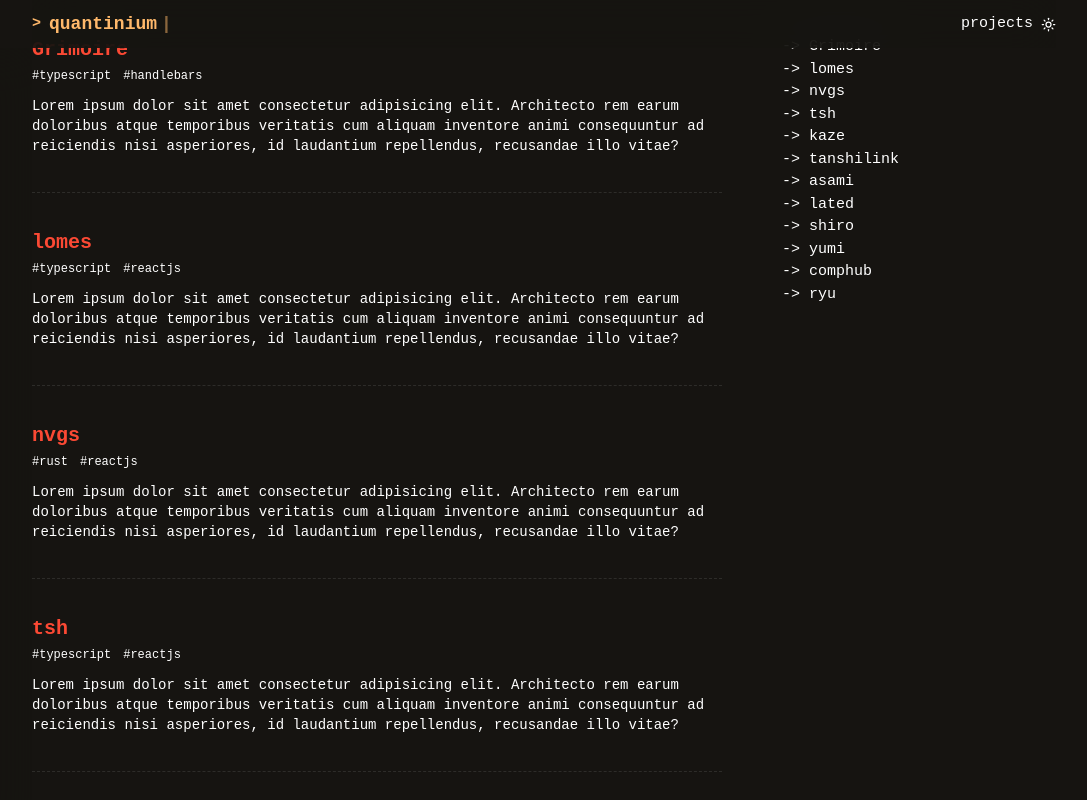
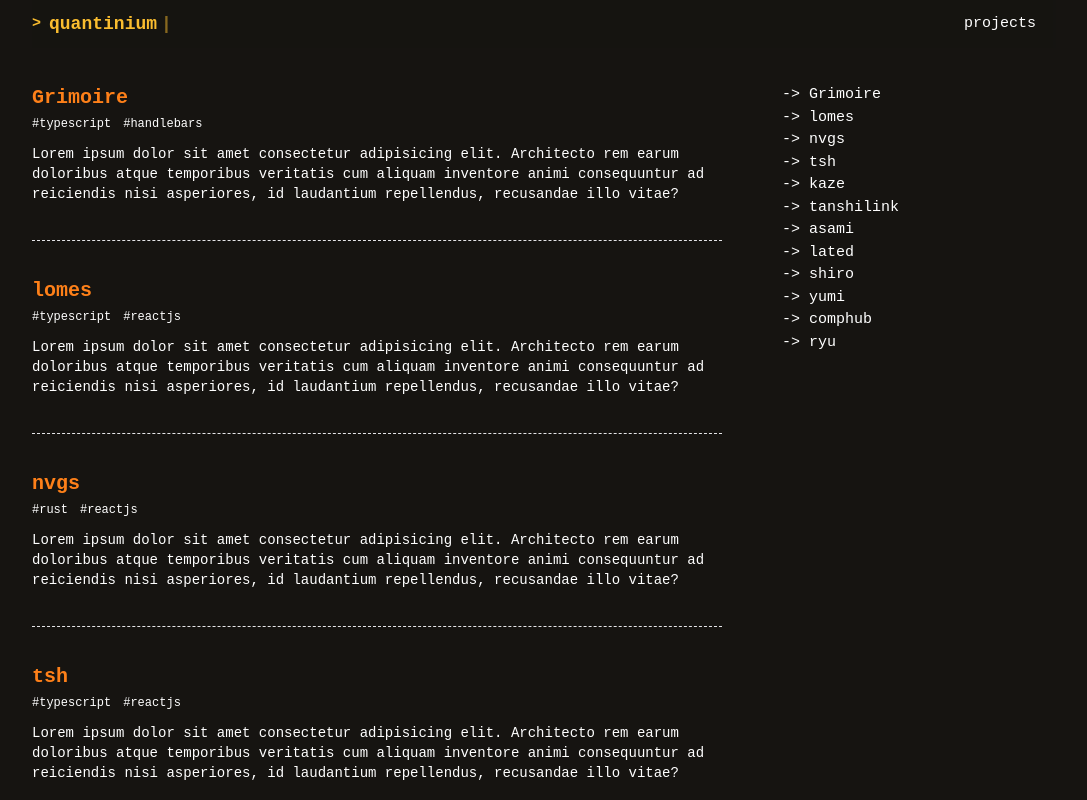
Before and after one commit to quantinium3/thy, a SvelteKit app: page /project in a window 1280 px wide. Shown: the top 800 px of the page, without its empty margins (112-1199 px from the left). Built offline with nearby package versions, Linux system fonts and the light colour scheme.

Commit message:
some colors

```diff
--- a/src/app.css
+++ b/src/app.css
@@ -2,7 +2,7 @@
 
 @import 'tw-animate-css';
 
-@custom-variant dark (&:is(.dark *));
+@custom-variant dark (&:where([data-theme=dark], [data-theme=dark] *));
 
 :root {
     --radius: 0.625rem;
--- a/src/app.html
+++ b/src/app.html
@@ -1,5 +1,5 @@
 <!doctype html>
-<html lang="en" class="dark">
+<html lang="en" data-theme="dark">
 
 <head>
     <meta charset="utf-8" />
@@ -9,18 +9,18 @@
 </head>
 
 <body data-sveltekit-preload-data="hover"
-      class="dark:bg-[#161411] bg-[#FCFAF6] max-w-5xl mx-auto dark:text-white text-black">
-<div>
-    %sveltekit.body%
-</div>
+    class="dark:bg-[#161411] bg-[#FCFAF6] max-w-5xl mx-auto dark:text-white text-black">
+    <div>
+        %sveltekit.body%
+    </div>
 </body>
 
-<script>
-    const theme = localStorage.getItem('theme')
+<script type="module">
+    const theme = localStorage.getItem('color-scheme')
 
     theme
-        ? document.documentElement.setAttribute('theme', theme)
-        : localStorage.setItem('theme', 'dark')
+        ? document.documentElement.setAttribute('color-scheme', theme)
+        : localStorage.setItem('color-scheme', 'dark')
 </script>
 
 </html>
--- a/src/components/Blog.svelte
+++ b/src/components/Blog.svelte
@@ -5,10 +5,10 @@
 
 <div class="flex flex-col border-b border-dashed py-9 border-zinc-500/50">
 	<div class=" mb-1">
-		<h1 class="text-xl font-semibold">
+		<h1 class="text-xl font-semibold text-[#fe8019]">
 			<a
 				href="/blog/{blog.slug}"
-				class="link-animate text-[#cc241d] dark:text-[#fb4934] dark:hover:border-b-white"
+				class="link-animate dark:hover:border-b-white"
 				>{blog.title}</a
 			>
 		</h1>
--- a/src/components/Navbar.svelte
+++ b/src/components/Navbar.svelte
@@ -33,9 +33,9 @@
 	];
 </script>
 
-<div class="mx-auto max-w-5xl flex h-[3rem] items-center justify-between w-full py-[1rem] fixed top-0 bg-[#161411]/90 z-1 backdrop-blur-xl">
+<div class="mx-auto pr-5 max-w-5xl flex h-[3rem] items-center justify-between w-full py-[1rem] fixed top-0 dark:bg-[#161411]/90 bg-[#FCFAF6]/90 z-1">
 	<div class="flex items-center space-x-1 font-bold text-orange-400 dark:text-orange-300">
-		<span class="text-md flex items-center font-bold text-orange-400 dark:text-orange-300">
+		<span class="text-md flex items-center font-bold text-[#fabd2f]">
 			<button class="mr-2 pointer-events-auto md:pointer-events-none" onclick={toggleSidebar}>></button>
 			<a href="/" class="flex text-lg whitespace-nowrap">quantinium</a><span
 				class="animate-pulse ml-1 text-lg"
@@ -53,7 +53,7 @@
 				>
 			{/each}
 		</div>
-		<div class="flex items-center gap-3">
+		<!-- <div class="flex items-center gap-3">
 			<button onclick={theme.toggle} aria-label="Toggle theme">
 				{#if theme.current === 'dark'}
 					<div in:fly={{ y: 10 }}>
@@ -65,7 +65,7 @@
 					</div>
 				{/if}
 			</button>
-		</div>
+		</div> -->
 	</div>
 </div>
 
--- a/src/components/Project.svelte
+++ b/src/components/Project.svelte
@@ -3,27 +3,30 @@
 	let { project } = $props();
 </script>
 
-<div class="py-9 border-b border-dashed flex flex-col">
+<div class="flex flex-col border-b border-dashed py-9">
 	<div class="mb-1">
-		<h1
-			class="font-semibold text-xl"><a href={project.slug}
-																			 class="link-animate text-[#cc241d] dark:text-[#fb4934] dark:hover:border-b-white">{project.title}</a></h1>
+		<h1 class="text-xl font-semibold">
+			<a
+				href={project.slug}
+				class="link-animate text-[#cc241d] dark:text-[#fe8019] dark:hover:border-b-white"
+				>{project.title}</a
+			>
+		</h1>
 	</div>
 	{#if project.image}
 		<img src={project.image} alt={project.title} />
 	{/if}
 	<div class="flex gap-3">
 		{#each project.tech as tech (tech)}
-			<span class="text-xs">#{tech.replaceAll("_", " ")}</span>
+			<span class="text-xs">#{tech.replaceAll('_', ' ')}</span>
 		{/each}
 	</div>
 
-	<div class="text-sm mt-3">{project.description}</div>
+	<div class="mt-3 text-sm">{project.description}</div>
 </div>
 
-
 <style>
-    .link-animate	{
+	.link-animate {
 		position: relative;
 		text-decoration: none;
 		padding-bottom: 3px;
@@ -40,14 +43,15 @@
 
 	.link-animate:after {
 		border-radius: 1em;
-        border-top: .1em solid;
-        content: "";
+		border-top: 0.1em solid;
+		content: '';
 		position: absolute;
 		right: 100%;
-        bottom: .14em;
+		bottom: 0.14em;
 		left: 0;
-        transition: right .4s cubic-bezier(0,.5,0,1),
-        border-color .4s ease-out;
+		transition:
+			right 0.4s cubic-bezier(0, 0.5, 0, 1),
+			border-color 0.4s ease-out;
 	}
 
 	.link-animate:hover:after {
--- a/src/components/Sidebar.svelte
+++ b/src/components/Sidebar.svelte
@@ -74,15 +74,17 @@
 				<span class="h-2 w-2 animate-pulse rounded-full bg-green-500"></span>
 				{status.toUpperCase()}
 			</span>
-			-
-			{neovimActivity}
+			{#if neovimActivity}
+				-
+				{neovimActivity}
+			{/if}
 		</span>
 	{/if}
 </div>
 <div class="my-5">
 	<span class="text-lg font-bold">navi</span>
 	{#each links as link (link.href)}
-		<div class="ml-2 flex flex-row gap-1 border-l border-white">
+		<div class="ml-2 flex flex-row gap-1 border-l dark:border-white border-black">
 			<span>–</span>
 			<span><a href={link.href} class="link-animate pt-1">{link.name}</a></span>
 		</div>
--- a/src/lib/theme.svelte.ts
+++ b/src/lib/theme.svelte.ts
@@ -1,14 +1,15 @@
-import { browser } from '$app/environment';
+import { browser } from '$app/environment'
 
 class Theme {
-    current = $state(browser && localStorage.getItem('theme'))
+	current = $state(browser && localStorage.getItem('color-scheme'))
 
-    toggle = () => {
-        const theme = this.current === 'dark' ? 'light' : 'dark';
-        document.documentElement.classList.contains("dark")
-        localStorage.setItem('theme', theme)
-        this.current = theme;
-    }
+	toggle = () => {
+		const theme = this.current === 'dark' ? 'light' : 'dark'
+		document.documentElement.setAttribute('color-scheme', theme)
+		localStorage.setItem('color-scheme', theme)
+		this.current = theme
+        console.log(theme)
+	}
 }
 
-export const theme = new Theme();
+export const theme = new Theme()
--- a/src/routes/+layout.svelte
+++ b/src/routes/+layout.svelte
@@ -55,7 +55,7 @@
 
 <Navbar {toggleSidebar} />
 <div
-	class="pt-3 sidebar fixed top-[3rem] z-10 min-h-screen min-w-[70%] bg-[#161411]/90 backdrop-blur-xl duration-300 ease-out {sidebarOpen
+	class="pt-3 sidebar fixed top-[3rem] z-10 min-h-screen min-w-[70%] dark:bg-[#161411]/90 bg-[#FCFAF6]/90 backdrop-blur-xl duration-300 ease-out {sidebarOpen
 		? 'open'
 		: ''}"
 >
@@ -72,6 +72,6 @@
 		transform: translateX(0);
 	}
 	.sidebar {
-		transform: translateX(-100%);
+		transform: translateX(-200%);
 	}
 </style>
--- a/src/routes/+page.svelte
+++ b/src/routes/+page.svelte
@@ -54,7 +54,7 @@
 			<Sidebar />
 		</div>
 		<div class="max-w-fit flex-3 px-3">
-			<div class="intro item-center border-b pb-5">
+			<div class="intro item-center border-b">
 				<div class="item-center mb-3 flex flex-col justify-center gap-3">
 					<div class="text-xl font-semibold">Hi, im quantinium</div>
 					<div>currently pursuing undergrad in computer engineering</div>
--- a/src/routes/about/+page.svelte
+++ b/src/routes/about/+page.svelte
@@ -3,7 +3,7 @@
 </script>
 
 <div
-	class="flex flex-col lg:flex-row items-center mt-5 border-b pb-3">
+	class="flex flex-col lg:flex-row items-center border-b pb-3 mt-[4rem]">
 	<img
 		src="https://pbs.twimg.com/profile_images/1902385562570375168/vl-EwVzq_400x400.jpg"
 		class="rounded-full w-36 mx-3" alt="pfp" />
--- a/src/routes/blog/+page.svelte
+++ b/src/routes/blog/+page.svelte
@@ -8,7 +8,7 @@
 	<title>{config.title}</title>
 </svelte:head>
 
-<div class="flex">
+<div class="flex mt-[3rem]">
 	<div class="md:flex-3/4 pr-0 md:pr-12">
 		{#each data.blogs as blog (blog)}
 			<Blog blog={blog}/>
--- a/src/routes/project/+page.svelte
+++ b/src/routes/project/+page.svelte
@@ -82,7 +82,7 @@
 	<title>{config.title}</title>
 </svelte:head>
 
-<div class="flex">
+<div class="flex mt-[3rem]">
 	<div class="md:flex-3 pr-0 md:pr-12">
 		{#each projects as project (project.title)}
 			<Project project={project}/>
```
Lines whose indentation alone changed are shown as unchanged.
